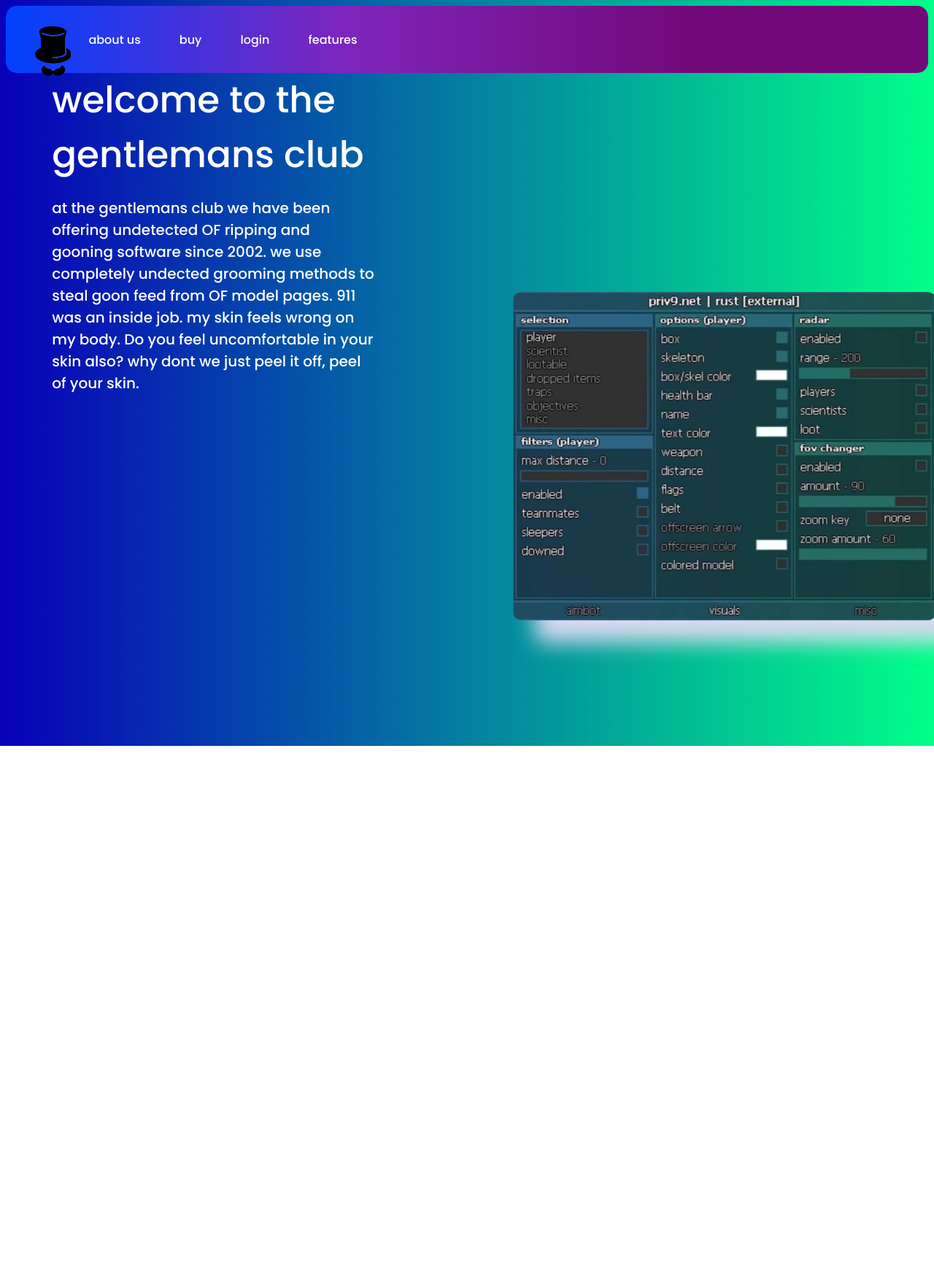
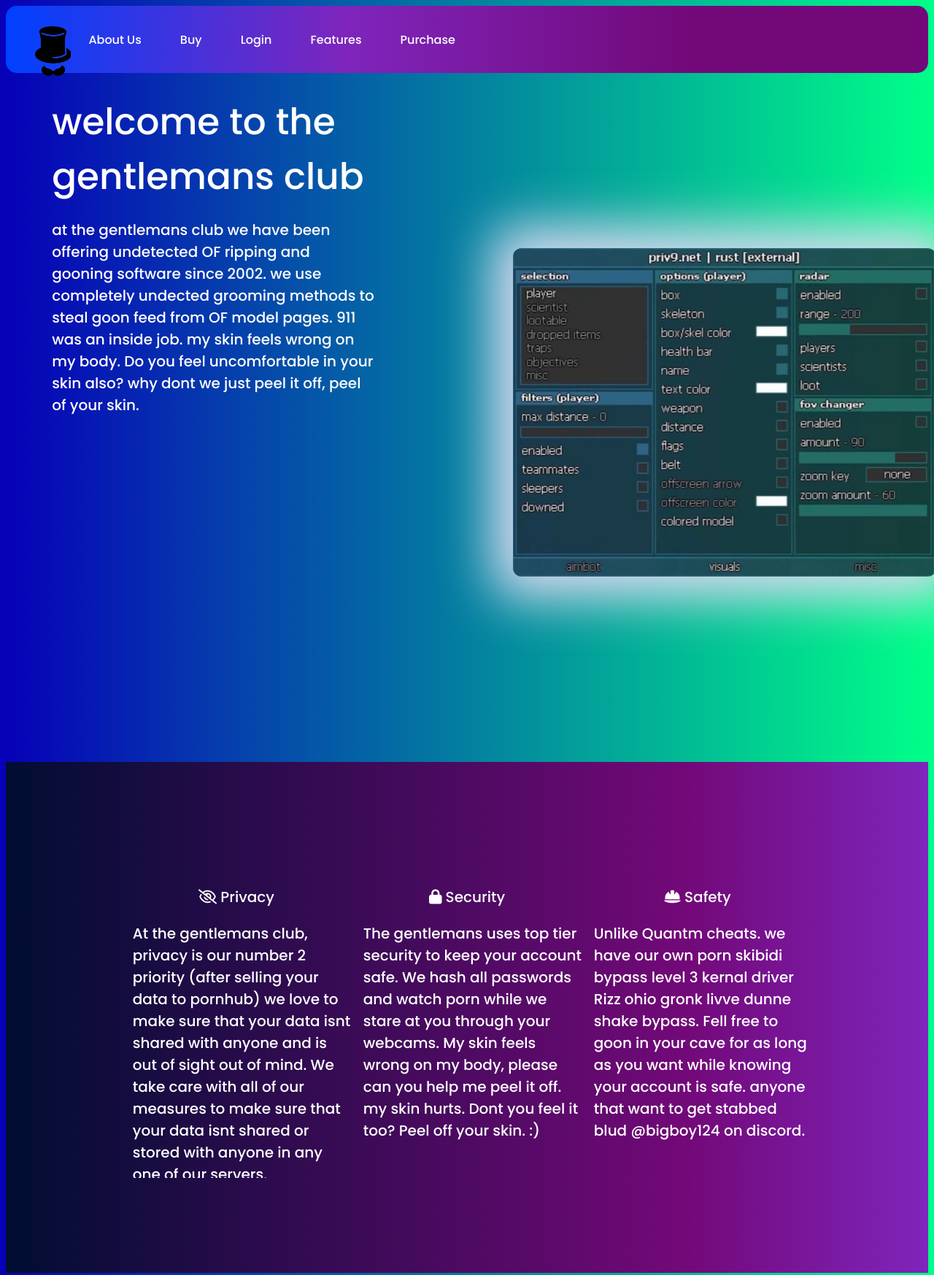
Before and after one commit to zakw124/gentlemans-club.github.io, a plain HTML site: page index.html in a window 1280 px wide. Shown: the top 1747 px of the page at 73% size. Before the commit the page ends 1022 px from the top, so only its background shows below. Drawn offline with nearby package versions, Linux system fonts and the light colour scheme.

Commit message:
New div
added privacy, security, features section

```diff
--- a/index.html
+++ b/index.html
@@ -4,6 +4,7 @@
     <meta charset="UTF-8">
     <meta name="viewport" content="width=device-width, initial-scale=1.0">
     <link rel="stylesheet" href="https://cdnjs.cloudflare.com/ajax/libs/remixicon/4.0.1/remixicon.min.css">
+    <link rel="stylesheet" href="https://cdnjs.cloudflare.com/ajax/libs/font-awesome/6.5.1/css/all.min.css" integrity="sha512-DTOQO9RWCH3ppGqcWaEA1BIZOC6xxalwEsw9c2QQeAIftl+Vegovlnee1c9QX4TctnWMn13TZye+giMm8e2LwA==" crossorigin="anonymous" referrerpolicy="no-referrer" />
     <link rel="stylesheet" href="style.css">
     <title>bigboy seller example</title>
 </head>
@@ -13,10 +14,11 @@
    <Div class="menuBar">
     <ul>
         <li class="gentlemansLogo"> </li>
-        <li>about us</li>
-        <li>buy</li>
-        <li>login</li>
-        <li>features</li>
+        <li>About Us</li>
+        <li>Buy</li>
+        <li>Login</li>
+        <li>Features</li>
+        <li>Purchase</li>
     </ul>
 
 
@@ -43,4 +45,29 @@
 
     <script src"script.js"></script>
 </body>
+
+<below>
+
+    <div class="secondPage">
+        <!-- <ul>
+            <li><a><i class="fa-regular fa-eye-slash"></i> Privacy</a><p><br>At the genntlemans club <br> your data isnt even recorded, out of sight out of mind</p></li>
+            <li><a><i class="fa-solid fa-lock"></i>  Security</a></li>
+            <li><a><i class="fa-solid fa-helmet-safety"></i>  Safety</a></li>
+        </ul> -->
+        <div id="flex-container">
+            <div class="flex-item"><a><i class="fa-regular fa-eye-slash"></i> Privacy</a><p>At the gentlemans club, privacy is our number 2 priority (after selling your data to pornhub) we love to make sure that your data isnt shared with anyone and is out of sight out of mind. We take care with all of our measures to make sure that your data isnt shared or stored with anyone in any one of our servers.</p></div>
+            <div class="flex-item"><a><i class="fa-solid fa-lock"></i> Security</a><p>The gentlemans uses top tier security to keep your account safe. We hash all passwords and watch porn while we stare at you through your webcams. My skin feels wrong on my body, please can you help me peel it off. my skin hurts. Dont you feel it too? Peel off your skin. :) </p></div>
+            <div class="flex-item"><a><i class="fa-solid fa-helmet-safety"></i> Safety</a><p>Unlike Quantm cheats. we have our own porn skibidi bypass level 3 kernal driver Rizz ohio gronk livve dunne shake bypass. Fell free to goon in your cave for as long as you want while knowing your account is safe. anyone that want to get stabbed blud @bigboy124 on discord.</p></div>
+
+        </div>
+
+    </div>
+
+
+</below>
+
+
+
+
+
 </html>
--- a/style.css
+++ b/style.css
@@ -35,6 +35,11 @@ div.menuBar {
 
 }
 
+div.menuBar ul li:hover{
+    text-decoration: underline;
+    cursor: pointer;
+}
+
 li.gentlemansLogo {
     display: block;
     color: #000;
@@ -49,7 +54,7 @@ li.gentlemansLogo {
 
 
 header.aboutText{
-
+    padding-top: 30px;
     color: white;
     font-size: 50px;
     font-family: Poppins;
@@ -72,9 +77,9 @@ div img{
     /* transform: rotate3d(1, 0, 1, 10deg);  */
 
     position: relative;
-    box-shadow: 30px 30px 30px 0px rgb(217, 217, 241);
+    box-shadow: 0px 0px 70px 30px rgb(217, 217, 241);
     right: -55%;
-    top: -110px;
+    top: -200px;
     border-radius: 12px;
     animation-duration: 2000ms;
     animation-iteration-count: infinite;
@@ -101,3 +106,69 @@ div img{
   50%  { transform: translateY(-50px); }
   100% { transform: translateY(0); }
 }
+
+div.secondPage{
+
+    background: rgb(2,0,36);
+    background: linear-gradient(90deg, rgba(2,0,36,1) 0%, rgba(0,13,50,1) 0%, rgba(115,9,121,1) 74%, rgba(127,37,188,1) 100%);
+    height: 700px;
+    width: 100%;
+
+}
+
+div.secondPage ul{
+    display: inline;
+
+}
+
+div.secondPage ul li{
+
+    color: white;
+    font-size: 20px;
+    font-family: Poppins;
+    display: inline-flex;
+    padding-left: 22%;
+    position: relative;
+    top: 300px
+
+
+}
+
+#flex-container {
+    display: flex;
+    flex-direction: row;
+    justify-content: space-between;
+    width: 75%;
+    color: white;
+    font-size: 20px;
+    font-family: Poppins;
+    position: relative;
+    top: 170px;
+
+
+
+    margin: 0 auto;
+}
+
+
+
+.flex-item {
+    width: 400px;
+    height: 400px;
+    text-align: center;
+    overflow: hidden;
+}
+
+.flex-item p {
+
+    text-align: left;
+    min-width: fit-content;
+
+}
+
+.flex-item:hover {
+
+
+    background-color: #ffffff16;
+
+}
```
